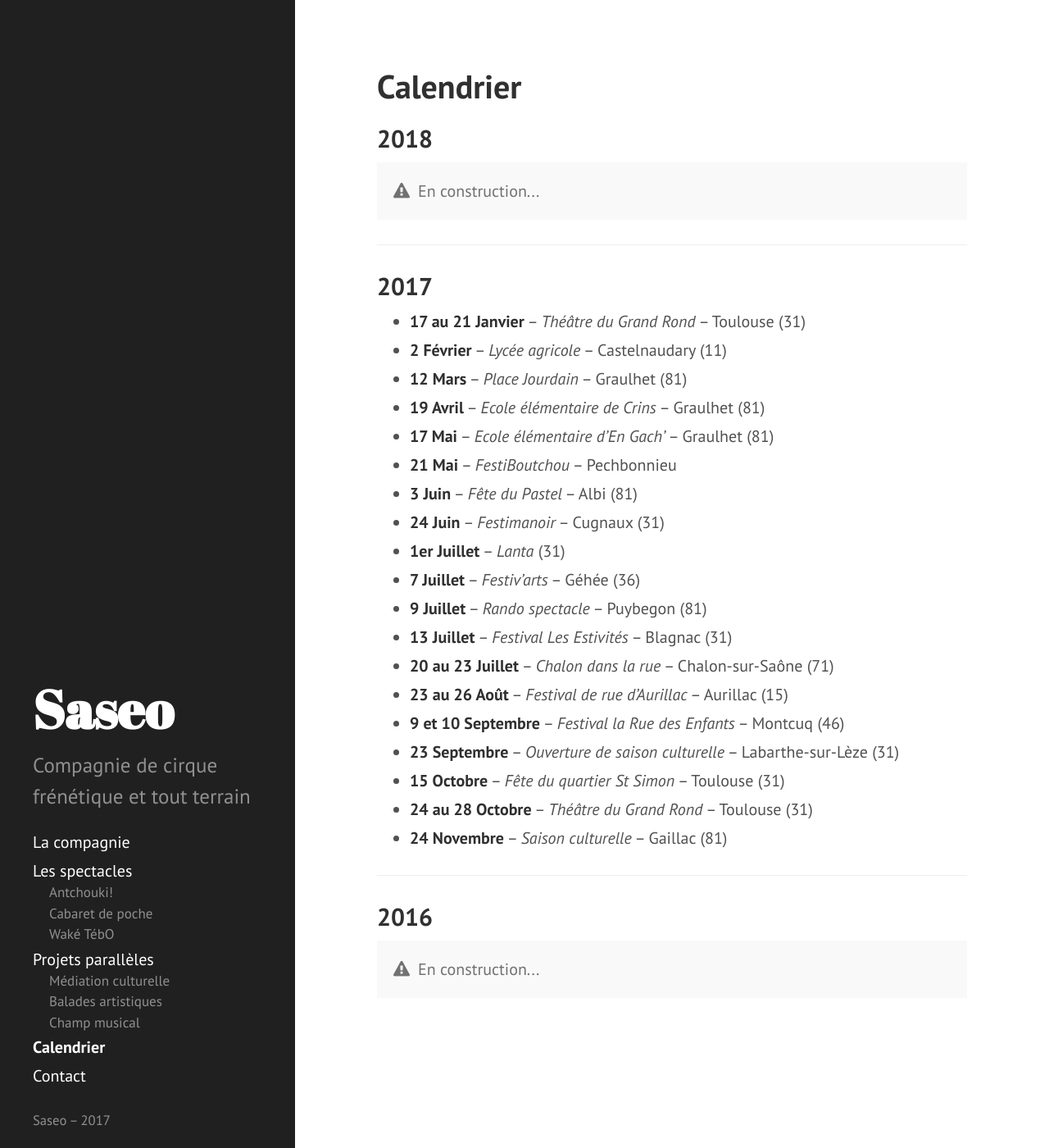
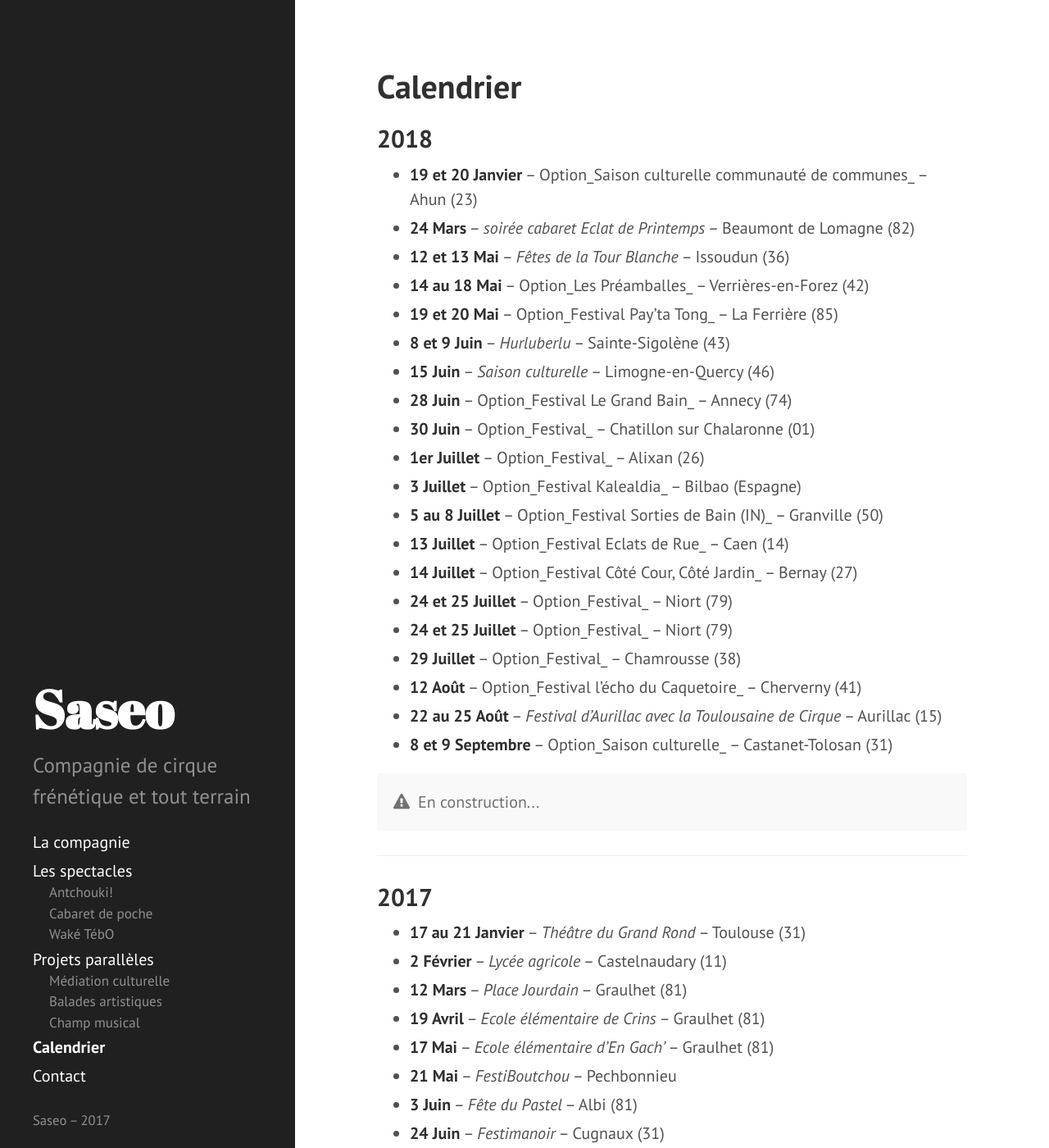
Before and after one commit to rizoom/saseo.org, a Jekyll site: the page built from calendrier.md, in a window 1280 px wide and 1400 px high. Shown: the whole window at 82% size. Built offline with Jekyll 4.4.1, drawn with Linux system fonts in a browser that asks for light colours; some of the changed text lies outside the part shown.

Commit message:
Lorraine
J'ai mis à jour le calendrier 2017 ainsi que le calendrier 2018.

```diff
--- a/calendrier.md
+++ b/calendrier.md
@@ -5,6 +5,27 @@ sidebar_order: 3
 ---
 
 ## 2018
+
+- **19 et 20 Janvier** -- Option_Saison culturelle communauté de communes_ -- Ahun (23)
+- **24 Mars** -- _soirée cabaret Eclat de Printemps_ -- Beaumont de Lomagne (82)
+- **12 et 13 Mai** -- _Fêtes de la Tour Blanche_ -- Issoudun (36)
+- **14 au 18 Mai** -- Option_Les Préamballes_ -- Verrières-en-Forez (42)
+- **19 et 20 Mai** -- Option_Festival Pay'ta Tong_ -- La Ferrière (85)
+- **8 et 9 Juin** -- _Hurluberlu_ -- Sainte-Sigolène (43)
+- **15 Juin** -- _Saison culturelle_ -- Limogne-en-Quercy (46)
+- **28 Juin** -- Option_Festival Le Grand Bain_ -- Annecy (74)
+- **30 Juin** -- Option_Festival_ -- Chatillon sur Chalaronne (01)
+- **1er Juillet** -- Option_Festival_ -- Alixan (26)
+- **3 Juillet** -- Option_Festival Kalealdia_ -- Bilbao (Espagne)
+- **5 au 8 Juillet** -- Option_Festival Sorties de Bain (IN)_ -- Granville (50)
+- **13 Juillet** -- Option_Festival Eclats de Rue_ -- Caen (14)
+- **14 Juillet** -- Option_Festival Côté Cour, Côté Jardin_ -- Bernay (27)
+- **24 et 25 Juillet** -- Option_Festival_ -- Niort (79)
+- **24 et 25 Juillet** -- Option_Festival_ -- Niort (79)
+- **29 Juillet** -- Option_Festival_ -- Chamrousse (38)
+- **12 Août** -- Option_Festival l'écho du Caquetoire_ -- Cherverny (41)
+- **22 au 25 Août** -- _Festival d'Aurillac avec la Toulousaine de Cirque_ -- Aurillac (15)
+- **8 et 9 Septembre** -- Option_Saison culturelle_ -- Castanet-Tolosan (31)
 
 <p class="message">
   <i class="fa fa-exclamation-triangle" aria-hidden="true"></i><span class="ml-2">En construction...</span>
@@ -33,6 +54,9 @@ sidebar_order: 3
 - **15 Octobre** -- _Fête du quartier St Simon_ -- Toulouse (31)
 - **24 au 28 Octobre** -- _Théâtre du Grand Rond_ -- Toulouse (31)
 - **24 Novembre** -- _Saison culturelle_ -- Gaillac (81)
+- **10 Décembre** -- _Comité d'entreprise_ -- Figeac (46)
+- **20 Décembre** -- _Saison culturelle_ -- Vaour (81)
+- **21 Décembre** -- _Ecole primaire_ -- Martiel (12)
 
 ---
 
```
